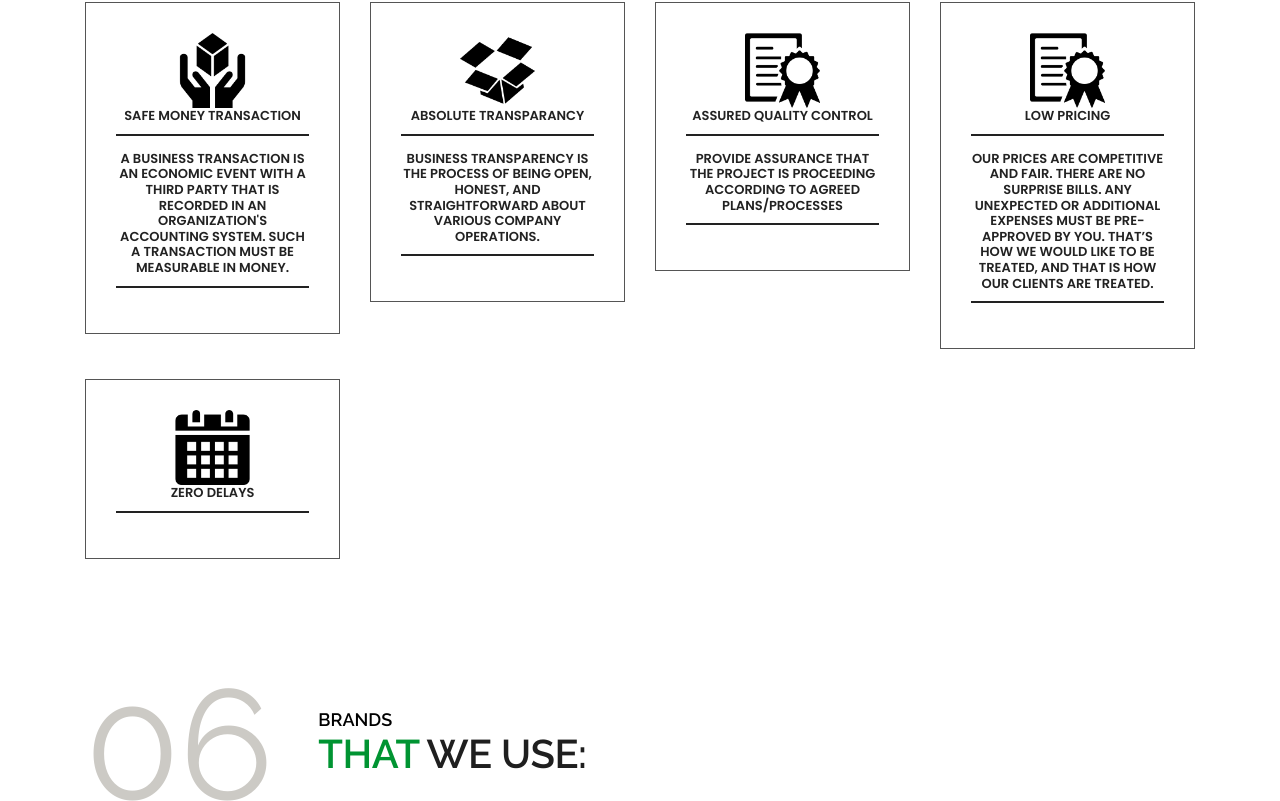
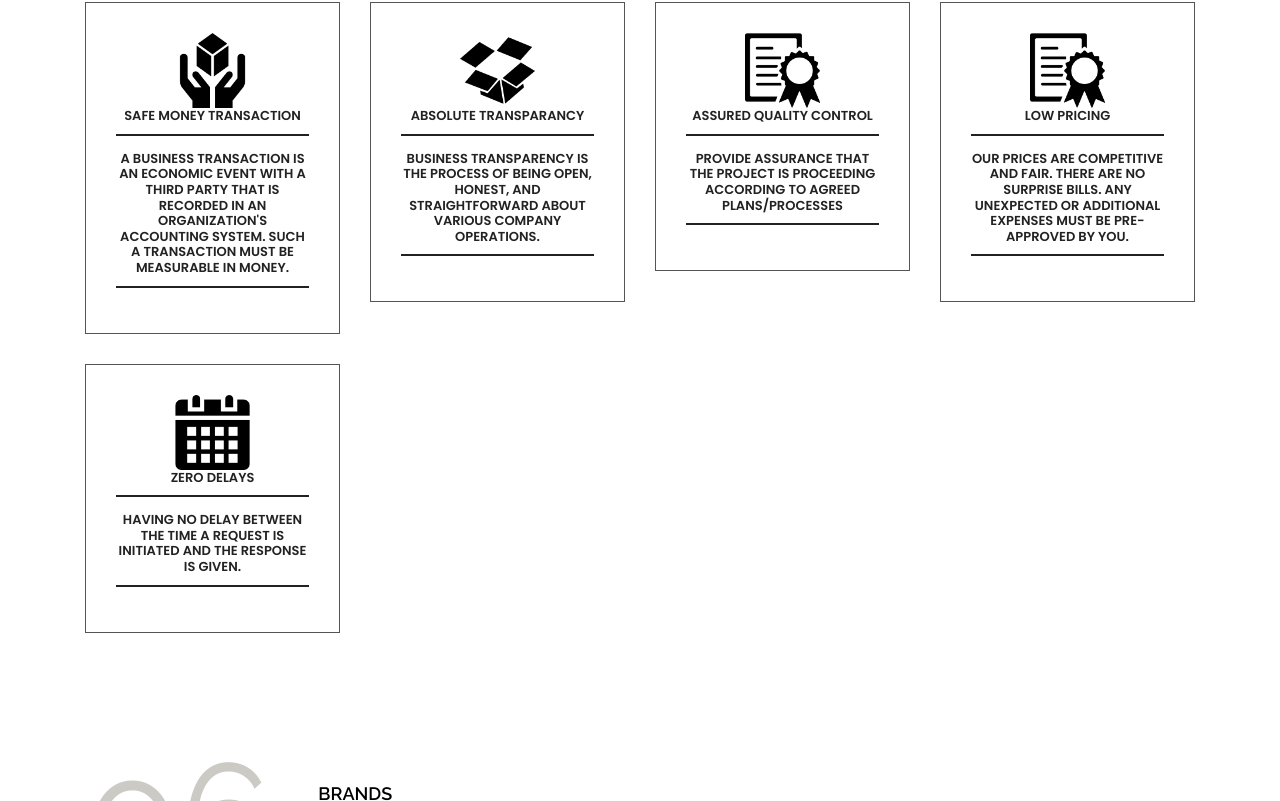
Before and after one commit to kameshk61/patelassociatesv2.0, a plain HTML site: page index.html in a window 1280 px wide. Shown: the part 4894-5695 px from the top of the page. Drawn offline with Linux system fonts and the light colour scheme.

Commit message:
Update index.html

```diff
--- a/index.html
+++ b/index.html
@@ -821,7 +821,7 @@
                </div>
                <div class="full">
                   <h2>Low Pricing</h2>
-		  <h2>Our prices are competitive and fair. There are no surprise bills. Any unexpected or additional expenses must be pre-approved by you. That’s how we would like to be treated, and that is how our clients are treated.</h2>
+		  <h2>Our prices are competitive and fair. There are no surprise bills. Any unexpected or additional expenses must be pre-approved by you.</h2>
                </div>
                <div class="full">
                  <!-- <p>Home, Residential, Apartments, Bungalows, Commercial Complex, Retail Shops, Guest Houses, Comunity Hall.</p> -->
@@ -837,6 +837,7 @@
                </div>
                <div class="full">
                   <h2>Zero Delays</h2>
+		       <h2>Having no delay between the time a request is initiated and the response is given. </h2>
                </div>
                <div class="full">
                  <!-- <p>Lorem Ipsum is simply dummy text of the printing and typesetting industry. Lorem Ipsum has been the industry's standard dummy text ever since</p> -->
```
